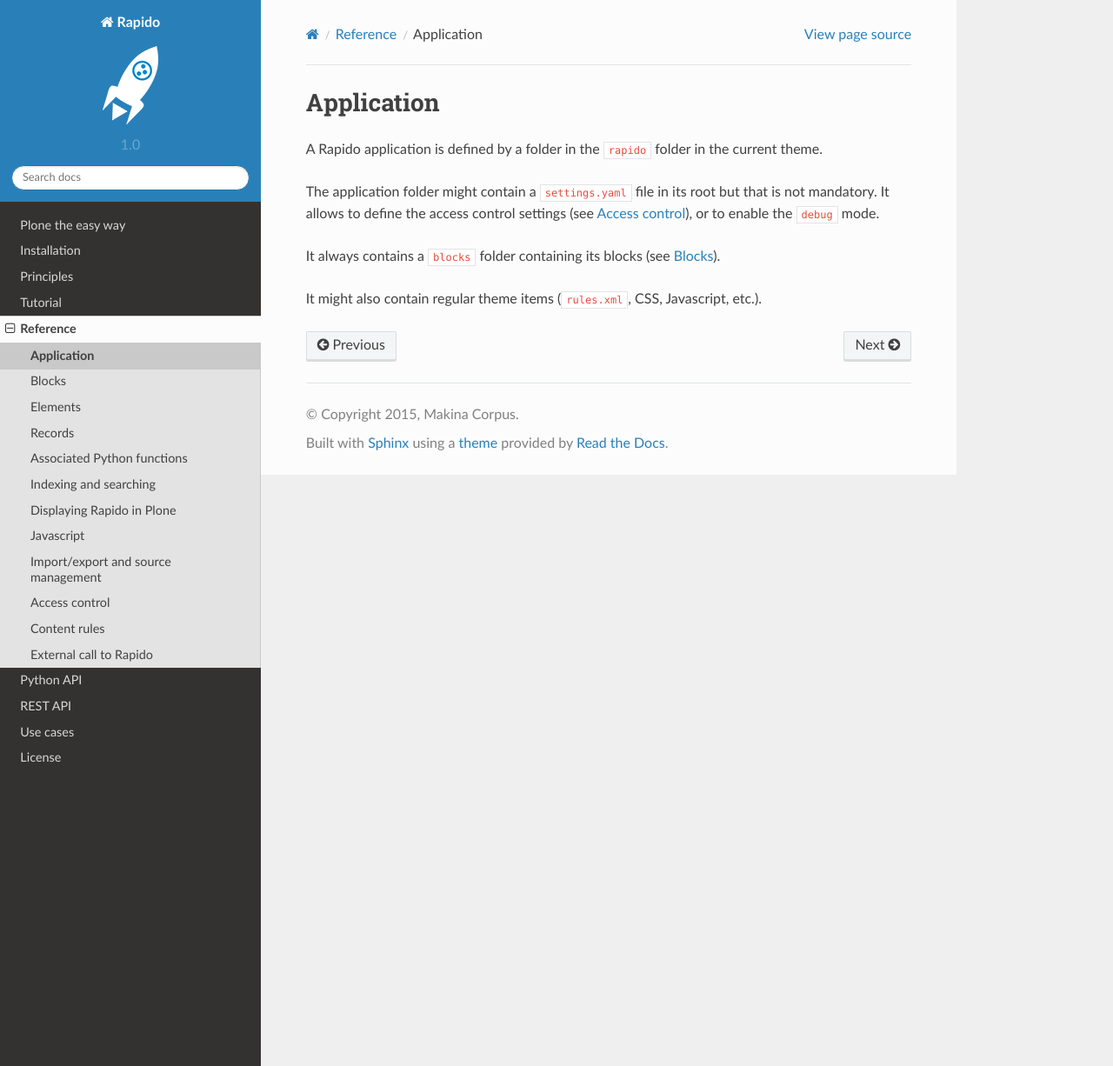
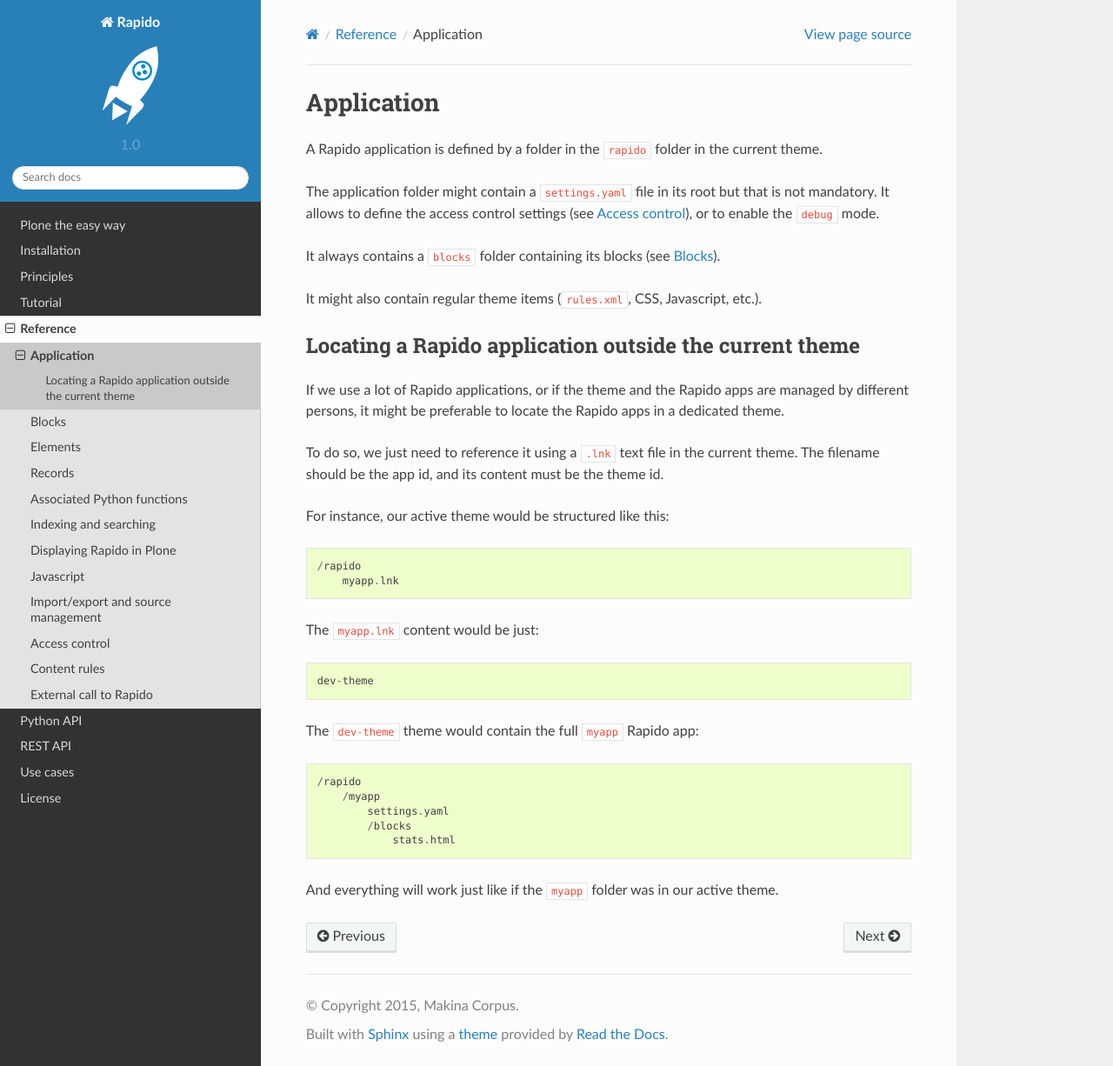
Before and after one commit to collective/rapido.plone, a Sphinx documentation site: the page built from docs/reference/application.rst, in a window 1280 px wide and 1226 px high. Shown: the whole window at 87% size. Built offline with Sphinx 7.4.7 and the Read the Docs theme 2.0.0, drawn with Linux system fonts in a browser that asks for light colours.

Commit message:
Allow to locate a Rapido app outside the current theme

```diff
--- a/CHANGES.rst
+++ b/CHANGES.rst
@@ -5,7 +5,8 @@
 1.0.4 (unreleased)
 ------------------
 
-- Nothing changed yet.
+- Allow to locate a Rapido app outside the current theme
+  [ebrehault]
 
 
 1.0.3 (2016-09-19)
--- a/docs/reference/application.rst
+++ b/docs/reference/application.rst
@@ -11,3 +11,30 @@
 It always contains a ``blocks`` folder containing its blocks (see :doc:`./blocks`).
 
 It might also contain regular theme items (``rules.xml``, CSS, Javascript, etc.).
+
+Locating a Rapido application outside the current theme
+-------------------------------------------------------
+
+If we use a lot of Rapido applications, or if the theme and the Rapido apps are managed by different persons, it might be preferable to locate the Rapido apps in a dedicated theme.
+
+To do so, we just need to reference it using a ``.lnk`` text file in the current theme. The filename should be the app id, and its content must be the theme id.
+
+For instance, our active theme would be structured like this::
+
+
+    /rapido
+        myapp.lnk
+
+The ``myapp.lnk`` content would be just::
+
+    dev-theme
+
+The ``dev-theme`` theme would contain the full ``myapp`` Rapido app::
+
+    /rapido
+        /myapp
+            settings.yaml
+            /blocks
+                stats.html
+
+And everything will work just like if the ``myapp`` folder was in our active theme.
```
Also changed, not shown: docs/principles.rst (+5 -2 lines), 5 other files.
